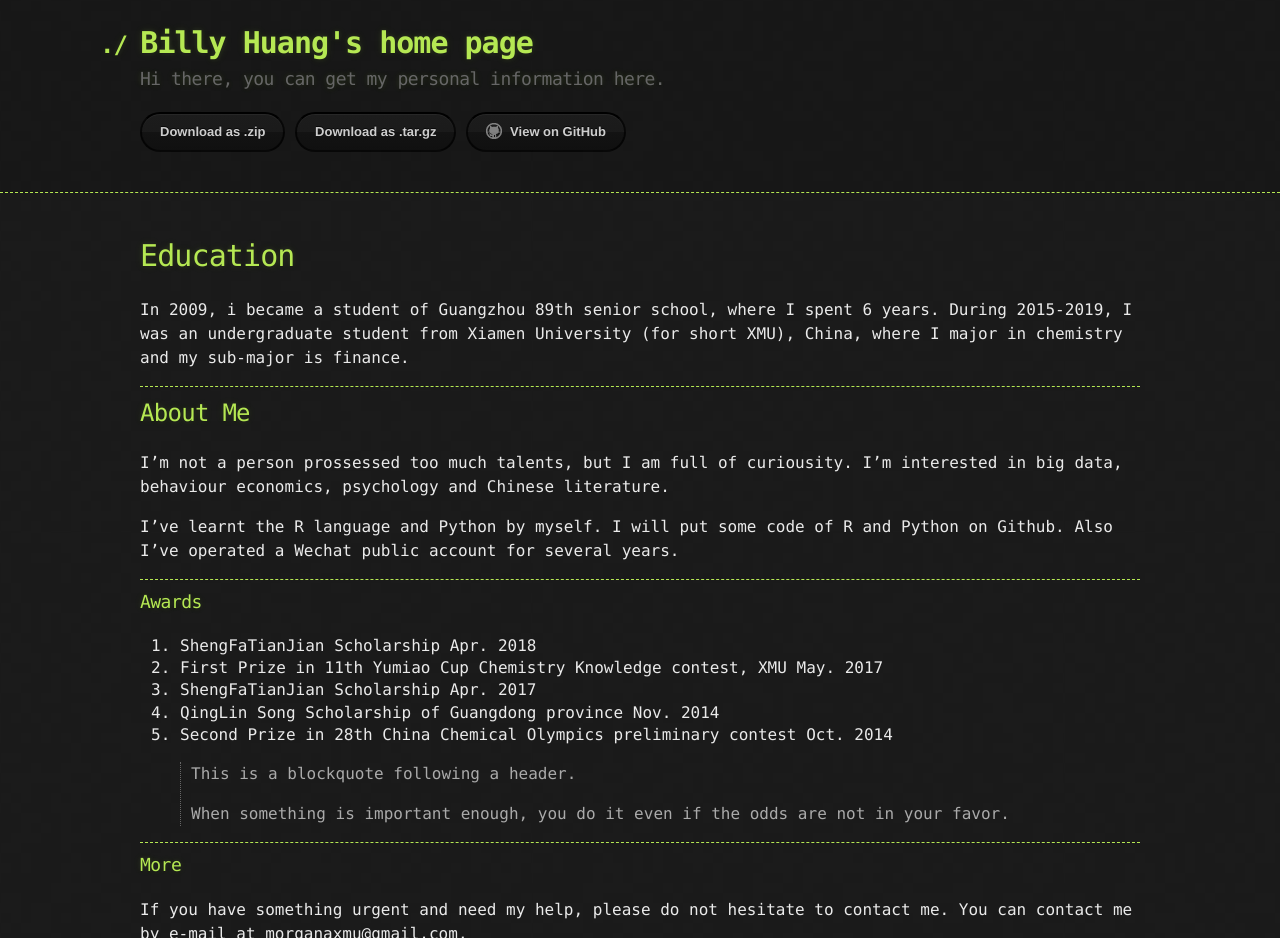
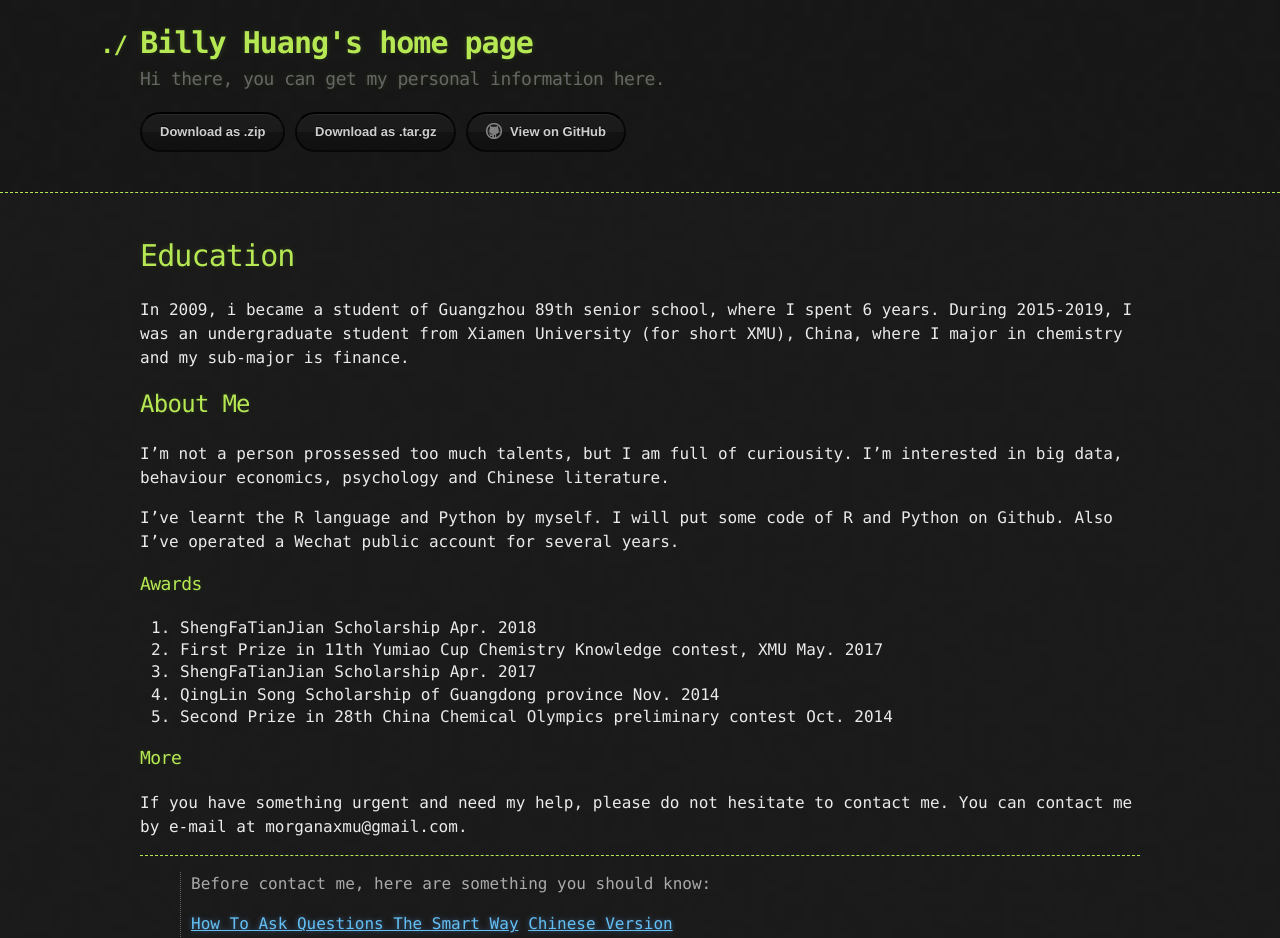
Before and after one commit to morganaxmu/morganaxmu.github.io, a Jekyll site: the page built from index.md, in a window 1280 px wide, cut to the strip 0-938 px from the top of the page. Built offline with Jekyll 4.4.1, drawn with Linux system fonts in a browser that asks for light colours; our own code applies the rules of GitHub Pages for plain Markdown files.

Commit message:
Update index.md

```diff
--- a/index.md
+++ b/index.md
@@ -24,14 +20,17 @@ I've learnt the R language and Python by myself. I will put some code of R and P
 4.  QingLin Song Scholarship of Guangdong province Nov. 2014
 5.  Second Prize in 28th China Chemical Olympics preliminary contest Oct. 2014
 
-> This is a blockquote following a header.
->
-> When something is important enough, you do it even if the odds are not in your favor.
 
-* * *
 
 ### More
 
 If you have something urgent and need my help, please do not hesitate to contact me. You can contact me by e-mail at morganaxmu@gmail.com.
 
-![Branching](http://b323.photo.store.qq.com/psb?/V12MMRVS1iXFpO/zq7*PTQqeFqTSxNzUnhmRIn6*mHamTKrAGz2JVcr3oY!/b/dEMBAAAAAAAA&bo=sgK7ArICuwIRBzA!&rf=viewer_4)
+* * *
+> Before contact me, here are something you should know:
+>
+> [How To Ask Questions The Smart Way](http://www.catb.org/%7Eesr/faqs/smart-questions.html)
+> [Chinese Version](http://doc.zengrong.net/smart-questions/cn.html)
+* * *
+
+![Branching](http://b316.photo.store.qq.com/psb?/V12MMRVS1iXFpO/3tocgB*lBhcVSESKYV4yvs5P1dwm3UVP.FzbSZ8AvCI!/b/dDwBAAAAAAAA&bo=uAKsAgAAAAARByQ!&rf=viewer_4)
```
Also changed, not shown: other parts of index.md (+1 -5 lines).
